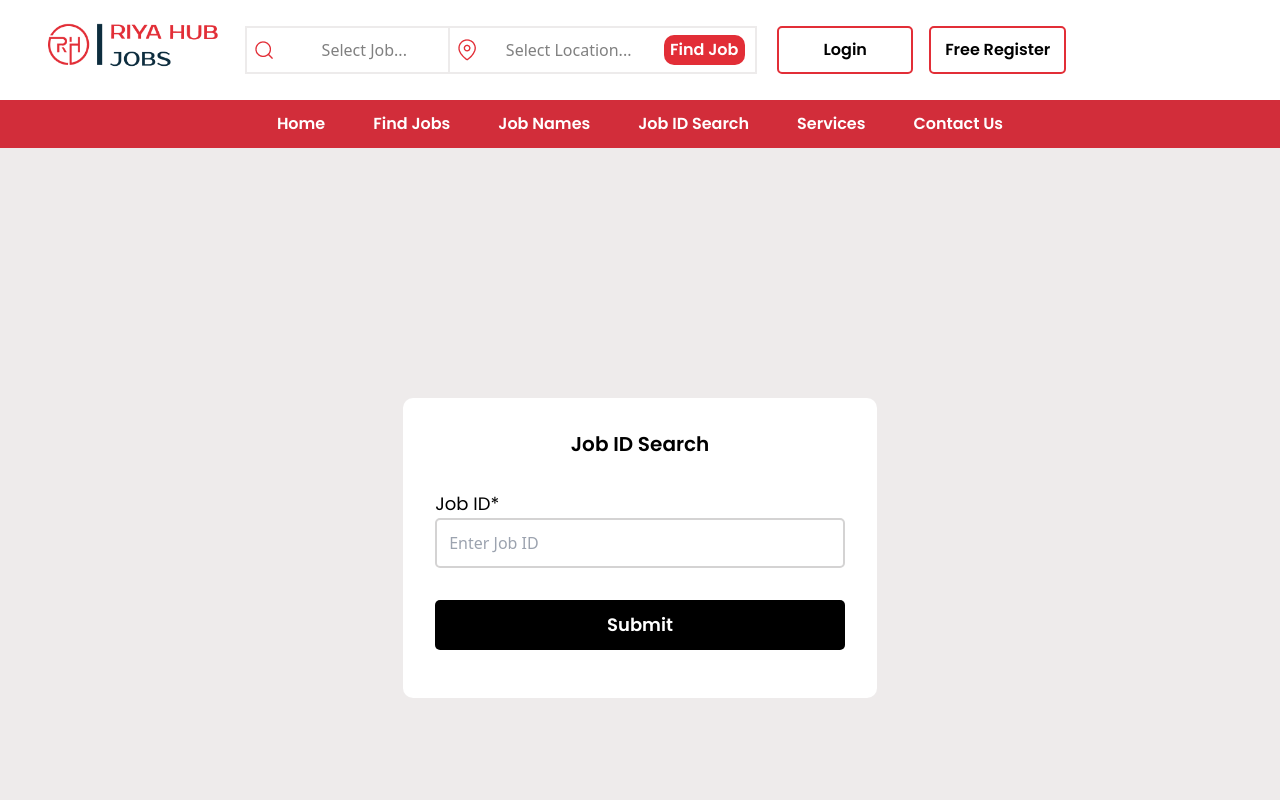
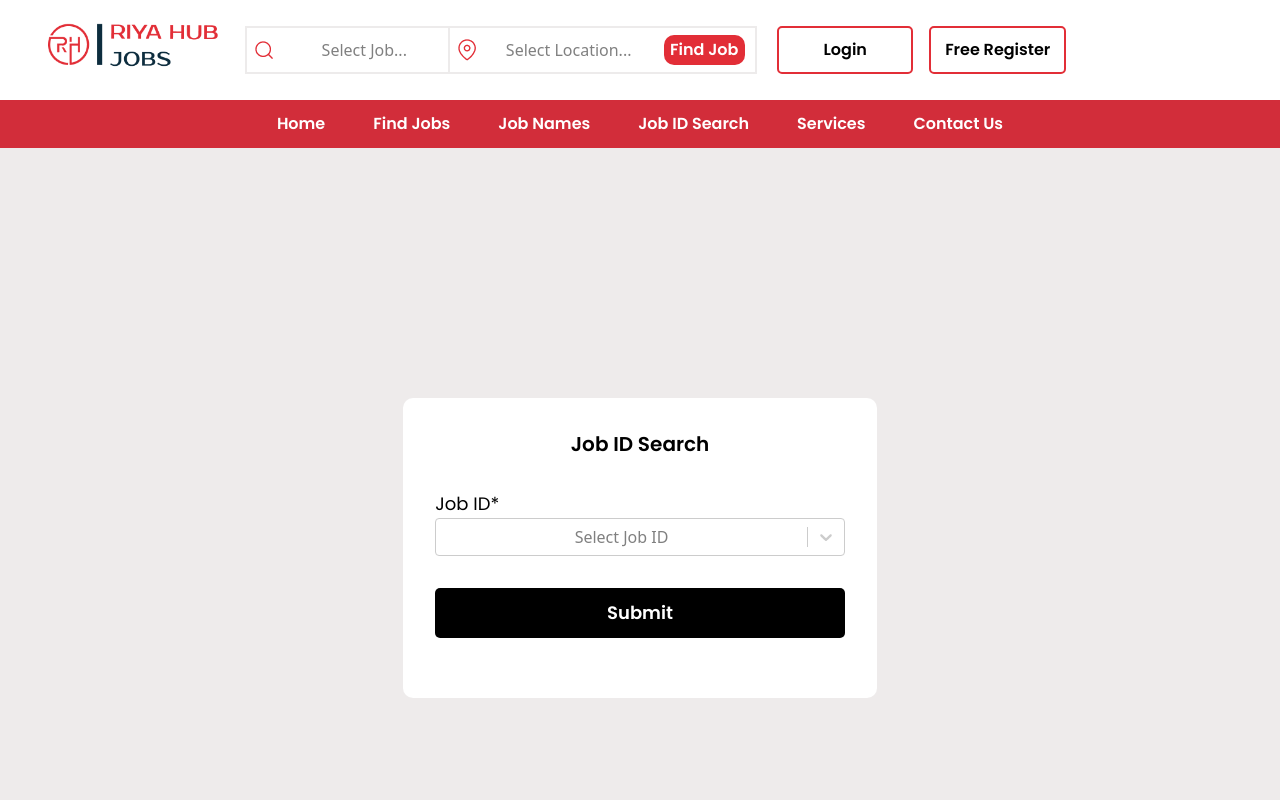
Before and after one commit to saneenv/riyahub, a React (Create React App) app: page /jobid in a window 1280 px wide. Shown: the top 800 px of the page. Built offline with nearby package versions, Linux system fonts and the light colour scheme; no server answers.

Commit message:
21/dec/2024 new

```diff
--- a/src/pages/JobId.jsx
+++ b/src/pages/JobId.jsx
@@ -1,25 +1,49 @@
-import React, { useState } from 'react';
+import React, { useState, useEffect } from 'react';
 import Footer from '../components/Footer';
 import Navbar2 from '../components/Navbar2';
 import NavbarMob from '../components/NavbarMob';
 import Navbar from '../components/Navbar';
 import { useMediaQuery } from 'react-responsive';
 import { useNavigate } from 'react-router-dom';
+import Select from 'react-select'; // Import React Select
 
 function JobId() {
-    const [jobId, setJobId] = useState('');
+    const [jobId, setJobId] = useState(null); // Selected Job ID
+    const [options, setOptions] = useState([]); // Options for the dropdown
     const isMobile = useMediaQuery({ query: '(max-width: 768px)' });
     const navigate = useNavigate();
+    const apiBaseUrl = process.env.REACT_APP_API_BASE_URL;
+
+
+    // Fetch job IDs from API
+    useEffect(() => {
+        const fetchJobIds = async () => {
+            try {
+                const response = await fetch(`${apiBaseUrl}/jobpost/getid`);
+                const data = await response.json();
+                if (data.success) {
+                    const jobOptions = data.data.map((job) => ({
+                        value: job.manualJobID || job.job_id, // Use manualJobID if available, else job_id
+                        label: job.manualJobID ? `${job.manualJobID}` : `${job.job_id}`,
+                    }));
+                    setOptions(jobOptions);
+                }
+            } catch (error) {
+                console.error('Error fetching job IDs:', error);
+            }
+        };
+
+        fetchJobIds();
+    }, []);
 
     const details = () => {
         if (!jobId) {
-            alert('Please enter a Job ID');
+            alert('Please select a Job ID');
             return;
         }
 
-        // Check if jobId is numeric or contains a slash for manualJobID
-        let formattedJobId = jobId.includes('/') ? `'${jobId}'` : jobId;  // Wrap in quotes if it's manualJobID
-        navigate('/details', { state: { jobId: formattedJobId } }); // Pass formatted jobId
+        // Navigate with the selected job ID
+        navigate('/details', { state: { jobId: `'${jobId.value}'` } }); // Wrap in quotes if manualJobID
     };
 
     return (
@@ -28,20 +52,22 @@ function JobId() {
             <div className='md:flex hidden'>
                 <Navbar2 />
             </div>
-            <div className='lg:px-12 px-3  lg:py-12 py-3 flex  bg-[#eeebeb] justify-center items-center min-h-screen'>
+            <div className='lg:px-12 px-3 lg:py-12 py-3 flex bg-[#eeebeb] justify-center items-center min-h-screen'>
                 <div className='lg:w-[40%] w-[90%] h-[300px] rounded-[10px] bg-[white] flex flex-col p-8 gap-8'>
                     <span className='flex justify-center items-start w-full text-xl font-[600] font-display'>Job ID Search</span>
                     <div className='flex flex-col w-full'>
                         <span className='w-full text-left text-lg font-[400] font-display'>Job ID*</span>
-                        <input
-                            type="text"
-                            placeholder='Enter Job ID'
-                            className='h-[50px] border-2 border-[#d4d3d3] rounded-[5px] px-3'
-                            value={jobId}
-                            onChange={(e) => setJobId(e.target.value)}
+                        <Select
+                            options={options} // Pass fetched options
+                            placeholder="Select Job ID"
+                            onChange={(selectedOption) => setJobId(selectedOption)} // Set selected job ID
+                            isSearchable={true} // Allow searching
                         />
                     </div>
-                    <div className='flex flex-col w-full h-[50px] rounded-[5px] bg-[black] justify-center items-center text-[white] font-[600] font-display text-lg cursor-pointer hover:bg-[#E22E37]' onClick={details}>
+                    <div
+                        className='flex flex-col w-full h-[50px] rounded-[5px] bg-[black] justify-center items-center text-[white] font-[600] font-display text-lg cursor-pointer hover:bg-[#E22E37]'
+                        onClick={details}
+                    >
                         Submit
                     </div>
                 </div>
```
